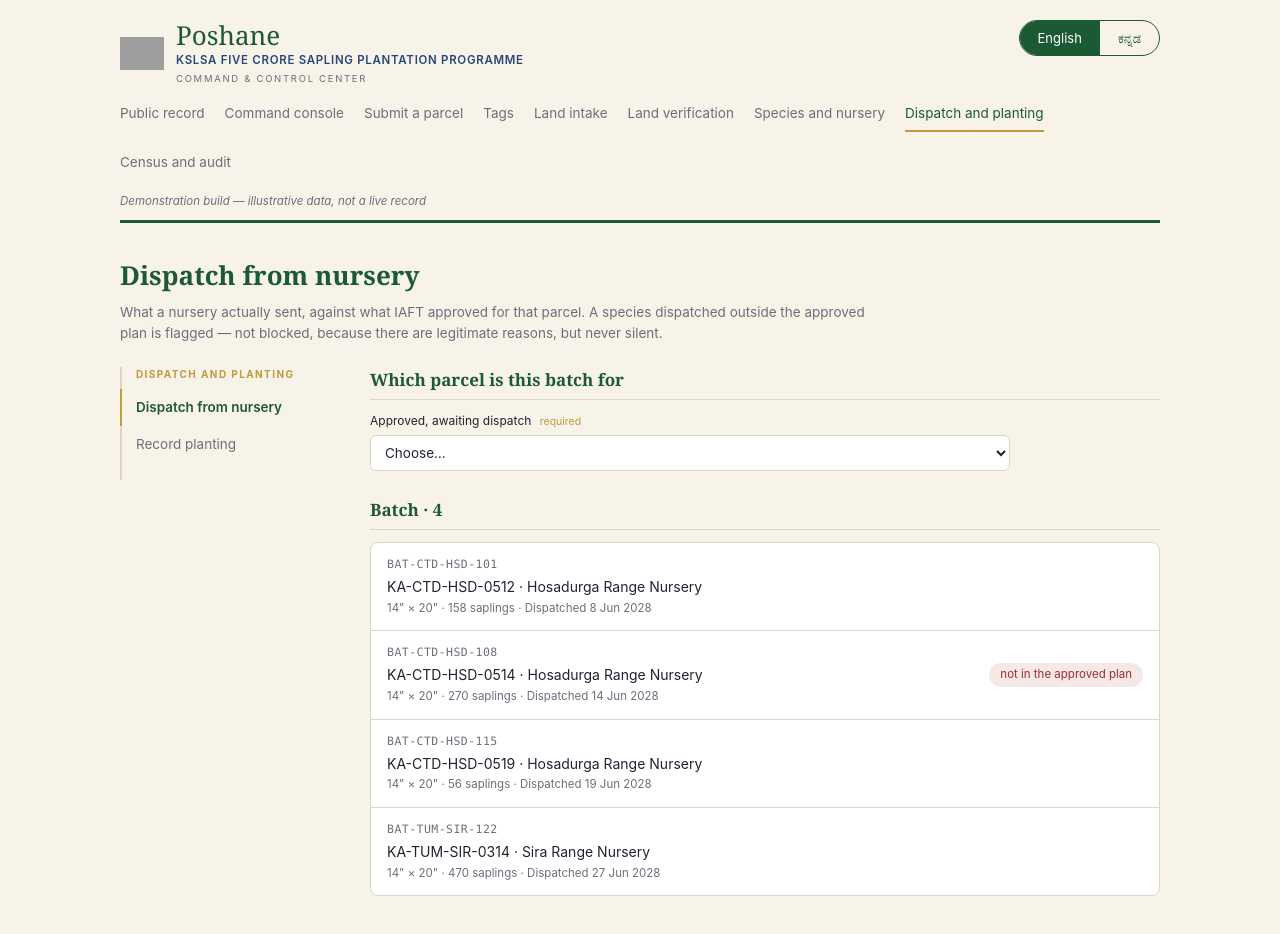
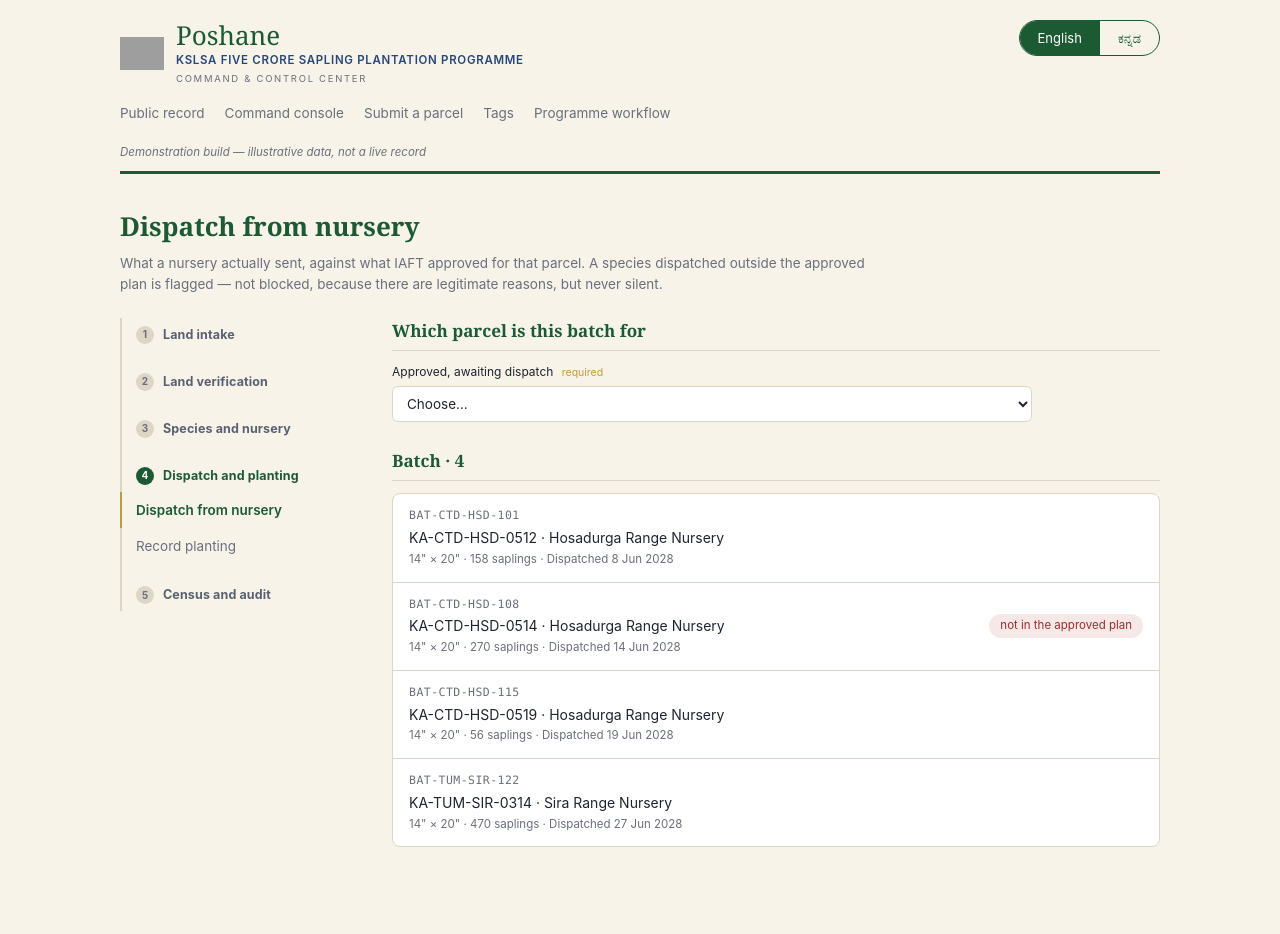
Before and after one commit to MalleshLingachar30/Poshane-demo, a Next.js app: page /intake/dispatch in a window 1280 px wide. Shown: the top 934 px of the page. After the commit the page ends 911 px from the top, so only its background shows below. Built offline with nearby package versions, Linux system fonts and the light colour scheme; grey boxes are pictures that could not be loaded.

Commit message:
One workflow menu with a numbered pipeline rail

```diff
--- a/app/intake/intake.css
+++ b/app/intake/intake.css
@@ -32,8 +32,8 @@
 
 .ik-body {
   display: grid;
-  grid-template-columns: 220px minmax(0, 1fr);
-  gap: 30px;
+  grid-template-columns: 240px minmax(0, 1fr);
+  gap: 32px;
   align-items: start;
 }
 @media (max-width: 760px) {
@@ -43,19 +43,6 @@
 .ik-side {
   display: block;
   border-left: 2px solid var(--line);
-}
-.ik-side-group {
-  display: block;
-  margin-bottom: 18px;
-}
-.ik-side-head {
-  display: block;
-  font-size: 10px;
-  letter-spacing: 0.14em;
-  text-transform: uppercase;
-  color: var(--gold);
-  font-weight: 700;
-  padding: 0 0 7px 14px;
 }
 .ik-side a {
   display: block;
@@ -499,3 +486,70 @@
   margin-top: 10px;
   line-height: 1.5;
 }
+
+/* the pipeline shown whole: the current stage is lit, the rest stay legible */
+.ik-side-head .n {
+  display: inline-flex;
+  align-items: center;
+  justify-content: center;
+  width: 18px;
+  height: 18px;
+  align-self: center;
+  border-radius: 50%;
+  background: var(--line);
+  color: var(--muted);
+  font-size: 9.5px;
+  font-weight: 700;
+  letter-spacing: 0;
+  flex: 0 0 auto;
+}
+
+/* a stage not in hand is inactive, not unavailable — it must not read as
+   disabled on a projector, so it keeps ink-weight contrast */
+
+a.ik-side-group.here > a
+
+/* ---------- the pipeline rail ----------
+   Stated once. Six overlapping rules had accumulated here across edits, which
+   is how the headings ended up uppercase, wide-tracked and wrapping in a
+   240px column. */
+.ik-side-group {
+  display: block;
+  padding-bottom: 2px;
+}
+.ik-side-group + .ik-side-group { margin-top: 14px; }
+
+a.ik-side-head {
+  display: flex;
+  align-items: center;
+  gap: 9px;
+  padding: 8px 0 7px 14px;
+  margin-left: -2px;
+  border-left: 2px solid transparent;
+  font-size: 12.5px;
+  font-weight: 700;
+  letter-spacing: 0.01em;
+  line-height: 1.3;
+  text-transform: none;
+  text-decoration: none;
+  color: #5A6070;
+}
+a.ik-side-head .n {
+  display: inline-flex;
+  align-items: center;
+  justify-content: center;
+  width: 18px;
+  height: 18px;
+  border-radius: 50%;
+  background: var(--line);
+  color: var(--muted);
+  font-size: 10px;
+  font-weight: 700;
+  letter-spacing: 0;
+  flex: 0 0 auto;
+}
+a.ik-side-head:hover { color: var(--green); }
+a.ik-side-head:hover .n { background: var(--gold); color: #fff; }
+
+.ik-side-group.here > a.ik-side-head { color: var(--green); }
+.ik-side-group.here > a.ik-side-head .n { background: var(--green); color: #fff; }
--- a/components/Header.tsx
+++ b/components/Header.tsx
@@ -12,11 +12,7 @@ const NAV = [
   { href: "/console/submit", key: "submitParcel" as const },
   { href: "/console/state", key: "stateView" as const },
   { href: "/tags", key: "tags" as const },
-  { href: "/intake", key: "landIntake" as const },
-  { href: "/intake/verify", key: "landVerify" as const },
-  { href: "/intake/plans", key: "landPlans" as const },
-  { href: "/intake/dispatch", key: "landField" as const },
-  { href: "/intake/census", key: "landCensus" as const },
+  { href: "/intake", key: "workflow" as const },
 ];
 
 export default function Header() {
--- a/components/IntakeShell.tsx
+++ b/components/IntakeShell.tsx
@@ -10,36 +10,56 @@ export { useOffers } from "@/components/ProgrammeStore";
 const SubCtx = createContext<Submitter>(SUBMITTERS[0]);
 export const useSubmitter = () => useContext(SubCtx);
 
-type NavKey = "navAdd" | "navUpload" | "navRegister" | "navTemplate" | "navRecord" | "navVerifyReg" | "navCompare" | "navPlans" | "navReview" | "navNursery" | "navAllocation" | "navDispatch" | "navPlanting" | "navCensus" | "navAudit";
+type NavKey = "stage1" | "stage2" | "stage3" | "stage4" | "stage5" | "navAdd" | "navUpload" | "navRegister" | "navTemplate" | "navRecord" | "navVerifyReg" | "navCompare" | "navPlans" | "navReview" | "navNursery" | "navAllocation" | "navDispatch" | "navPlanting" | "navCensus" | "navAudit";
 
-const INTAKE_NAV: { href: string; key: NavKey }[] = [
+/**
+ * The five stages are not peers of one another the way "Tags" and "Public
+ * record" are — they are consecutive steps in one pipeline. Showing them as
+ * separate top-level menus hid that, and put nine items in a row that wrapped.
+ * Numbered and shown whole, the sidebar becomes the story: an officer can see
+ * the entire process and where in it they are standing.
+ */
+const STAGES: { head: string; items: { href: string; key: NavKey }[] }[] = [
+  {
+    head: "stage1",
+    items: [
       { href: "/intake", key: "navAdd" },
       { href: "/intake/upload", key: "navUpload" },
       { href: "/intake/register", key: "navRegister" },
       { href: "/intake/template", key: "navTemplate" },
-];
-
-const VERIFY_NAV: { href: string; key: NavKey }[] = [
+    ],
+  },
+  {
+    head: "stage2",
+    items: [
       { href: "/intake/verify", key: "navRecord" },
       { href: "/intake/verified", key: "navVerifyReg" },
       { href: "/intake/compare", key: "navCompare" },
-];
-
-const FIELD_NAV: { href: string; key: NavKey }[] = [
-  { href: "/intake/dispatch", key: "navDispatch" },
-  { href: "/intake/planting", key: "navPlanting" },
-];
-
-const CENSUS_NAV: { href: string; key: NavKey }[] = [
-  { href: "/intake/census", key: "navCensus" },
-  { href: "/intake/audit", key: "navAudit" },
-];
-
-const PLAN_NAV: { href: string; key: NavKey }[] = [
+    ],
+  },
+  {
+    head: "stage3",
+    items: [
       { href: "/intake/plans", key: "navPlans" },
       { href: "/intake/review", key: "navReview" },
       { href: "/intake/nursery", key: "navNursery" },
       { href: "/intake/allocation", key: "navAllocation" },
+    ],
+  },
+  {
+    head: "stage4",
+    items: [
+      { href: "/intake/dispatch", key: "navDispatch" },
+      { href: "/intake/planting", key: "navPlanting" },
+    ],
+  },
+  {
+    head: "stage5",
+    items: [
+      { href: "/intake/census", key: "navCensus" },
+      { href: "/intake/audit", key: "navAudit" },
+    ],
+  },
 ];
 
 export default function IntakeShell({ children }: { children: ReactNode }) {
@@ -81,8 +101,7 @@ export default function IntakeShell({ children }: { children: ReactNode }) {
     : path === "/intake/audit" ? "ledeAudit"
     : path === "/intake/compare" ? "ledeCompare"
     : onVerification ? "ledeVerify" : "ledeIntake";
-  const nav = onCensus ? CENSUS_NAV : onField ? FIELD_NAV : onPlanning ? PLAN_NAV : onVerification ? VERIFY_NAV : INTAKE_NAV;
-  const navHead = onCensus ? "grpCensus" : onField ? "grpField" : onPlanning ? "grpPlans" : onVerification ? "grpVerify" : "grpIntake";
+  const activeStage = STAGES.findIndex((g) => g.items.some((i) => i.href === path));
 
   return (
     <main>
@@ -110,14 +129,24 @@ export default function IntakeShell({ children }: { children: ReactNode }) {
 
         <div className="ik-body">
           <nav className="ik-side">
-            <div className="ik-side-group">
-              <div className="ik-side-head">{tr(navHead, lang)}</div>
-              {nav.map((n) => (
+            {STAGES.map((g, i) => {
+              const here = i === activeStage;
+              return (
+                <div key={g.head} className={`ik-side-group${here ? " here" : ""}`}>
+                  {/* only the stage in hand opens; the rest stay as headings so
+                      the whole sequence is visible without scrolling */}
+                  <Link href={g.items[0].href} className="ik-side-head">
+                    <span className="n">{i + 1}</span>
+                    {tr(g.head as NavKey, lang)}
+                  </Link>
+                  {here && g.items.map((n) => (
                     <Link key={n.href} href={n.href} className={path === n.href ? "on" : ""}>
                       {tr(n.key, lang)}
                     </Link>
                   ))}
                 </div>
+              );
+            })}
           </nav>
           <div className="ik-main">
             <SubCtx.Provider value={who}>{children}</SubCtx.Provider>
--- a/lib/i18n.ts
+++ b/lib/i18n.ts
@@ -175,11 +175,7 @@ export const t = {
     kn: "ಈ ಹಾಳೆಯನ್ನು ಮುದ್ರಿಸಿ ಪ್ರತಿ ಸ್ಥಳದಲ್ಲಿ ಟ್ಯಾಗ್ ಇರಿಸಿ. ಸ್ಕ್ಯಾನ್ ಮಾಡಿದರೆ ಸಾರ್ವಜನಿಕ ದಾಖಲೆ ತೆರೆಯುತ್ತದೆ — ಎನ್‌ಎಫ್‌ಸಿ ಸ್ಪರ್ಶವೂ ಇದೇ ಪುಟವನ್ನು ತೆರೆಯುತ್ತದೆ.",
   },
   tags: { en: "Tags", kn: "ಟ್ಯಾಗ್‌ಗಳು" },
-  landIntake: { en: "Land intake", kn: "ಭೂಮಿ ಸ್ವೀಕೃತಿ" },
-  landVerify: { en: "Land verification", kn: "ಭೂಮಿ ಪರಿಶೀಲನೆ" },
-  landPlans: { en: "Species and nursery", kn: "ಪ್ರಭೇದ ಮತ್ತು ನರ್ಸರಿ" },
-  landField: { en: "Dispatch and planting", kn: "ಸಾಗಣೆ ಮತ್ತು ನೆಡುವಿಕೆ" },
-  landCensus: { en: "Census and audit", kn: "ಗಣತಿ ಮತ್ತು ಲೆಕ್ಕಪರಿಶೋಧನೆ" },
+  workflow: { en: "Programme workflow", kn: "ಕಾರ್ಯಕ್ರಮದ ಹಂತಗಳು" },
   printSheet: { en: "Print sheet", kn: "ಹಾಳೆ ಮುದ್ರಿಸಿ" },
   scanMe: { en: "Scan to see this site", kn: "ಈ ಸ್ಥಳವನ್ನು ನೋಡಲು ಸ್ಕ್ಯಾನ್ ಮಾಡಿ" },
 
--- a/lib/intake.ts
+++ b/lib/intake.ts
@@ -472,6 +472,11 @@ export const T = {
     kn: "ಲೊಕೇಶನ್ ಐಡಿ ಇಲ್ಲ. ಪರಿಶೀಲನಾ ಅಧಿಕಾರಿ ನಡೆಯುವವರೆಗೆ ಆಫರ್ ಉಲ್ಲೇಖ ಸಂಖ್ಯೆ ಮಾತ್ರ.",
   },
   grpIntake: { en: "Land intake", kn: "ಭೂಮಿ ಸ್ವೀಕೃತಿ" },
+  stage1: { en: "Land intake", kn: "ಭೂಮಿ ಸ್ವೀಕೃತಿ" },
+  stage2: { en: "Land verification", kn: "ಭೂಮಿ ಪರಿಶೀಲನೆ" },
+  stage3: { en: "Species and nursery", kn: "ಪ್ರಭೇದ ಮತ್ತು ನರ್ಸರಿ" },
+  stage4: { en: "Dispatch and planting", kn: "ಸಾಗಣೆ ಮತ್ತು ನೆಡುವಿಕೆ" },
+  stage5: { en: "Census and audit", kn: "ಗಣತಿ ಮತ್ತು ಲೆಕ್ಕಪರಿಶೋಧನೆ" },
   hIntake: { en: "Land intake", kn: "ಭೂಮಿ ಸ್ವೀಕೃತಿ" },
   hVerify: { en: "Land verification", kn: "ಭೂಮಿ ಪರಿಶೀಲನೆ" },
   hCompare: { en: "Comparison and Location ID", kn: "ಹೋಲಿಕೆ ಮತ್ತು ಲೊಕೇಶನ್ ಐಡಿ" },
```
Lines whose indentation alone changed are shown as unchanged.
